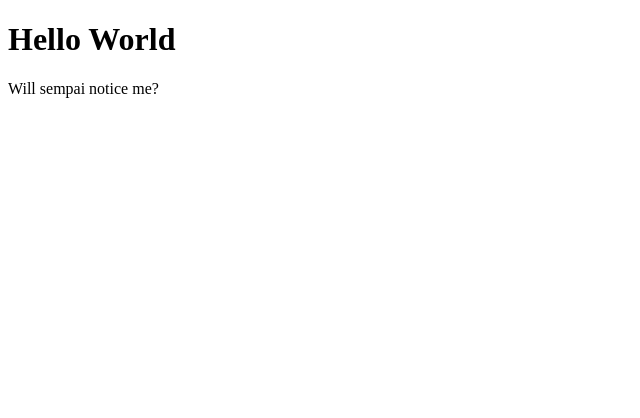
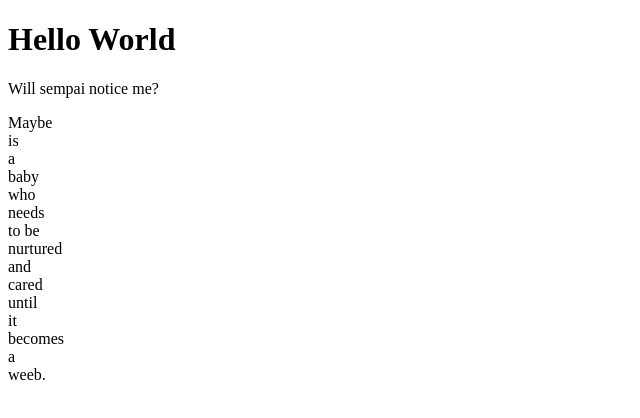
Before and after one commit to Kotooka/mygithubpage, a plain HTML site: page index.html in a window 1280 px wide. Shown: the whole page, without its empty margins (0-640 px from the left). Drawn offline with Linux system fonts and the light colour scheme.

Commit message:
Update index.html

```diff
--- a/index.html
+++ b/index.html
@@ -3,5 +3,6 @@
 <body>
 <h1>Hello World</h1>
 <p>Will sempai notice me?</p>
+<p>Maybe<br>is<br>a<br>baby<br>who<br>needs<br>to be<br>nurtured<br>and<br>cared<br>until<br>it<br>becomes<br>a<br>weeb.</p>
 </body>
 </html>
```
